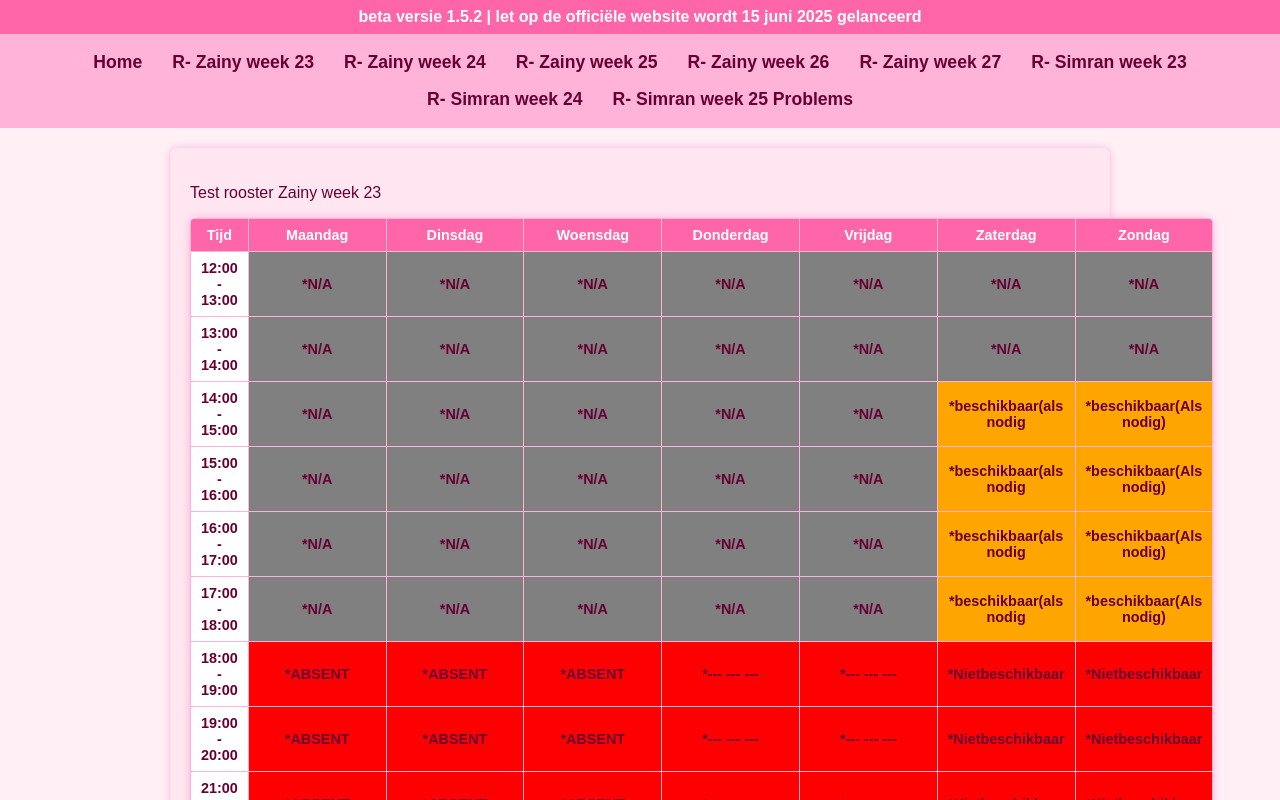
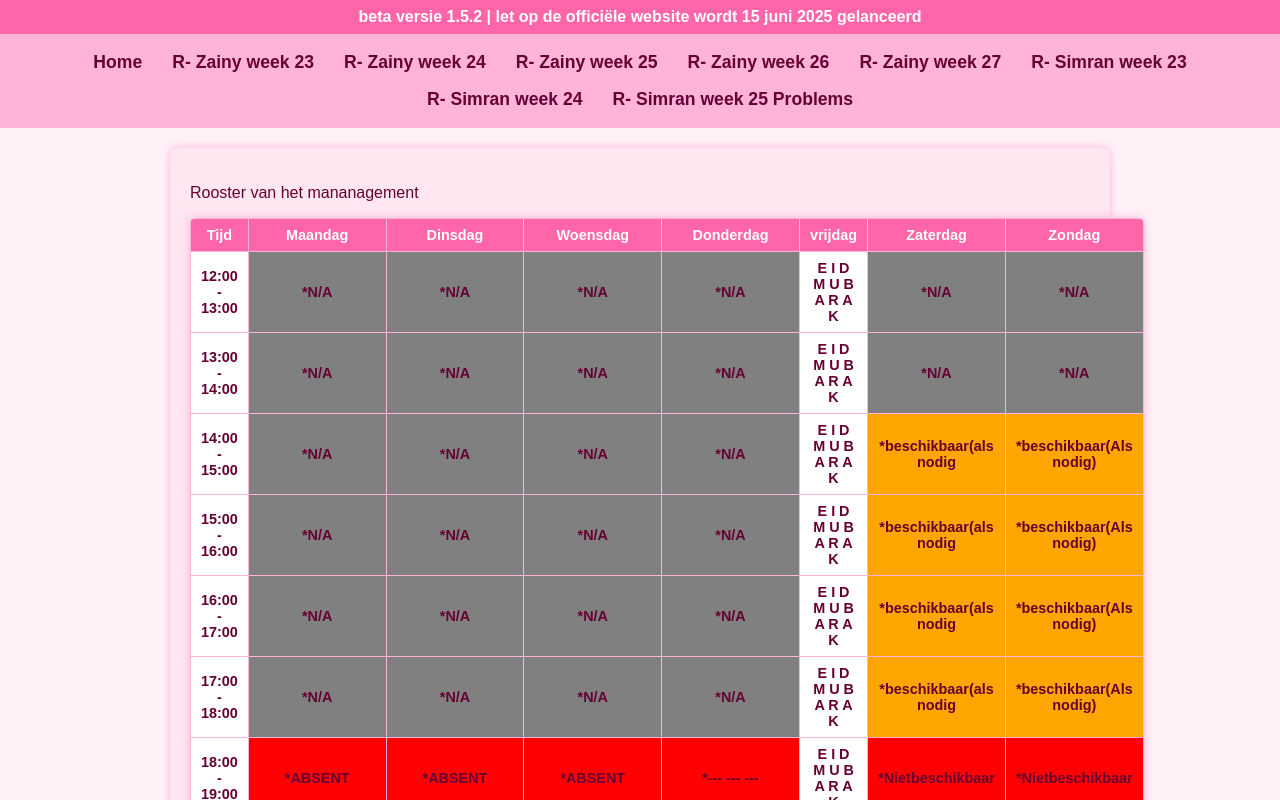
Before and after one commit to Zainy020/Rooster, a plain HTML site: page docs/index.html in a window 1280 px wide. Both pictures are taken after a click on the link "R- Zainy week 23". Shown: the top 800 px of the page. Drawn offline with Linux system fonts and the light colour scheme.

Commit message:
Update index.html

```diff
--- a/docs/index.html
+++ b/docs/index.html
@@ -108,7 +108,7 @@
   </section>
 
   <section id="rooster_asz_week_23">
-    <p>Test rooster Zainy week 23</p>
+    <p>Rooster van het mananagement </p>
         <table>
       <thead>
         <tr>
@@ -117,7 +117,7 @@
           <th>Dinsdag</th>
           <th>Woensdag</th>
           <th>Donderdag</th>
-          <th>Vrijdag</th>
+          <th>vrijdag</th>
           <th>Zaterdag</th>
           <th>Zondag</th>
         </tr>
@@ -129,7 +129,7 @@
 <td style="background-color: gray;">*N/A</td>
 <td style="background-color: gray;">*N/A</td>
 <td style="background-color: gray;">*N/A</td>
-<td style="background-color: gray;">*N/A</td>
+<td style="background-color: white;">E I D M U B A R A K</td>
 <td style="background-color: gray;">*N/A</td>
 <td style="background-color: gray;">*N/A</td>
         </tr>
@@ -139,7 +139,7 @@
 <td style="background-color: gray;">*N/A</td>
 <td style="background-color: gray;">*N/A</td>
 <td style="background-color: gray;">*N/A</td>
-<td style="background-color: gray;">*N/A</td>
+<td style="background-color: white;">E I D M U B A R A K</td>
 <td style="background-color: gray;">*N/A</td>
 <td style="background-color: gray;">*N/A</td>
         </tr>
@@ -148,8 +148,7 @@
 <td style="background-color: gray;">*N/A</td>
 <td style="background-color: gray;">*N/A</td>
 <td style="background-color: gray;">*N/A</td>
-<td style="background-color: gray;">*N/A</td>
-<td style="background-color: gray;">*N/A</td>
+<td style="background-color: gray;">*N/A</td>            <td style="background-color: white;">E I D M U B A R A K</td>
 <td style="background-color: orange;">*beschikbaar(als nodig</td>
 <td style="background-color: orange;">*beschikbaar(Als nodig)</td>
         </tr>
@@ -159,7 +158,7 @@
 <td style="background-color: gray;">*N/A</td>
 <td style="background-color: gray;">*N/A</td>
 <td style="background-color: gray;">*N/A</td>
-<td style="background-color: gray;">*N/A</td>
+<td style="background-color: white;">E I D M U B A R A K</td>
 <td style="background-color: orange;">*beschikbaar(als nodig</td>
 <td style="background-color: orange;">*beschikbaar(Als nodig)</td>
         </tr>
@@ -169,7 +168,7 @@
 <td style="background-color: gray;">*N/A</td>
 <td style="background-color: gray;">*N/A</td>
 <td style="background-color: gray;">*N/A</td>
-<td style="background-color: gray;">*N/A</td>
+<td style="background-color: white;">E I D M U B A R A K</td>
 <td style="background-color: orange;">*beschikbaar(als nodig</td>
 <td style="background-color: orange;">*beschikbaar(Als nodig)</td>
         </tr>
@@ -179,7 +178,7 @@
 <td style="background-color: gray;">*N/A</td>
 <td style="background-color: gray;">*N/A</td>
 <td style="background-color: gray;">*N/A</td>
-<td style="background-color: gray;">*N/A</td>
+<td style="background-color: white;">E I D M U B A R A K</td>
 <td style="background-color: orange;">*beschikbaar(als nodig</td>
 <td style="background-color: orange;">*beschikbaar(Als nodig)</td>
         </tr>
@@ -189,7 +188,7 @@
 <td style="background-color: red;">*ABSENT</td>
 <td style="background-color: red;">*ABSENT</td>
 <td style="background-color: red;">*--- --- ---</td>
-<td style="background-color: red;">*--- --- ---</td>
+<td style="background-color: white;">E I D M U B A R A K</td>
 <td style="background-color: red;">*Nietbeschikbaar</td>
 <td style="background-color: red;">*Nietbeschikbaar</td>
         </tr>
@@ -199,7 +198,7 @@
 <td style="background-color: red;">*ABSENT</td>
 <td style="background-color: red;">*ABSENT</td>
 <td style="background-color: red;">*--- --- ---</td>
-<td style="background-color: red;">*--- --- ---</td>
+<td style="background-color: white;">E I D M U B A R A K</td>
 <td style="background-color: red;">*Nietbeschikbaar</td>
 <td style="background-color: red;">*Nietbeschikbaar</td>
         </tr>
@@ -209,7 +208,7 @@
 <td style="background-color: red;">*ABSENT</td>
 <td style="background-color: red;">*ABSENT</td>
 <td style="background-color: red;">*--- --- ---</td>
-<td style="background-color: red;">*--- --- ---</td>
+<td style="background-color: white;">E I D M U B A R A K</td>
 <td style="background-color: red;">*Nietbeschikbaar</td>
 <td style="background-color: red;">*Nietbeschikbaar</td>            </tr>
         <tr>
@@ -218,7 +217,7 @@
 <td style="background-color: orange;">*beschikbaar(Als nodig)
 <td style="background-color: orange;">*beschikbaar(Als nodig)
 <td style="background-color: orange;">*beschikbaar(Als nodig)
-<td style="background-color: orange;">*beschikbaar(Als nodig)
+<td style="background-color: white;">E I D M U B A R A K</td>
 <td style="background-color: orange;">*beschikbaar(Als nodig)
 <td style="background-color: orange;">*beschikbaar(Als nodig)
         </tr>
@@ -228,7 +227,7 @@
 <td style="background-color: gray;">*N/A</td>
 <td style="background-color: gray;">*N/A</td>
 <td style="background-color: gray;">*N/A</td>
-<td style="background-color: gray;">*N/A</td>
+<td style="background-color: white;">E I D M U B A R A K</td>
 <td style="background-color: orange;">*beschikbaar(Als nodig)
 <td style="background-color: orange;">*beschikbaar(Als nodig)
         </tr>
```
